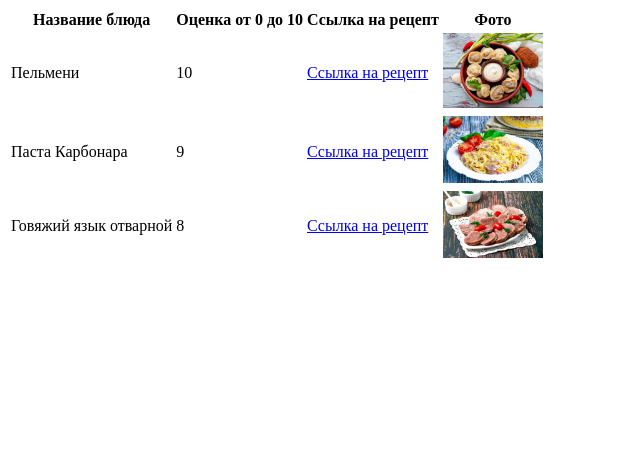
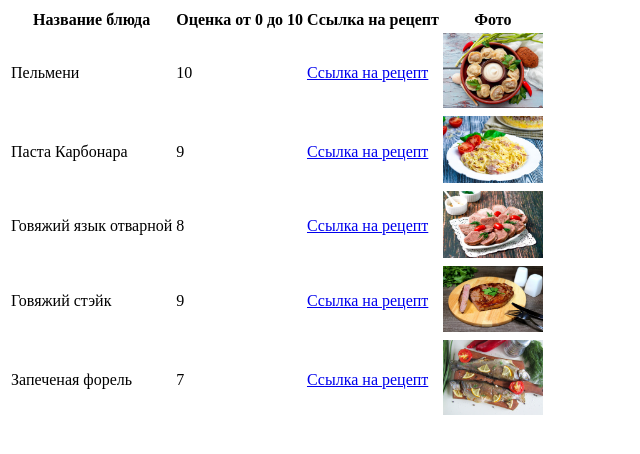
Before and after one commit to PavelSZerocod/my_dish, a plain HTML site: page index.html in a window 1280 px wide. Shown: the whole page, without its empty margins (0-640 px from the left). Drawn offline with Linux system fonts and the light colour scheme.

Commit message:
Add new code3

```diff
--- a/index.html
+++ b/index.html
@@ -47,6 +47,28 @@
         </td>
     </tr>
 
+     <tr>
+        <td>Говяжий стэйк</td>
+        <td>9</td>
+        <td>
+            <a href="https://1000.menu/cooking/41253-steik-iz-mramornoi-govyadiny-na-skovorode">Ссылка на рецепт</a>
+        </td>
+        <td>
+            <img src="steik-iz-mramornoi-govyadiny-na-skovorode_1575467746_7_max.jpg" width="100px">
+        </td>
+    </tr>
+
+    <tr>
+        <td>Запеченая форель</td>
+        <td>7</td>
+        <td>
+            <a href="https://1000.menu/cooking/22118-forel-v-duxovke-celikom">Ссылка на рецепт</a>
+        </td>
+        <td>
+            <img src="forel-v-duxovke-celikom_1596432637_7_max.jpg" width="100px">
+        </td>
+    </tr>
+
 </table>
 
 </body>
```
Also changed, not shown: forel-v-duxovke-celikom_1596432637_7_max.jpg (added), steik-iz-mramornoi-govyadiny-na-skovorode_1575467746_7_max.jpg (added).
